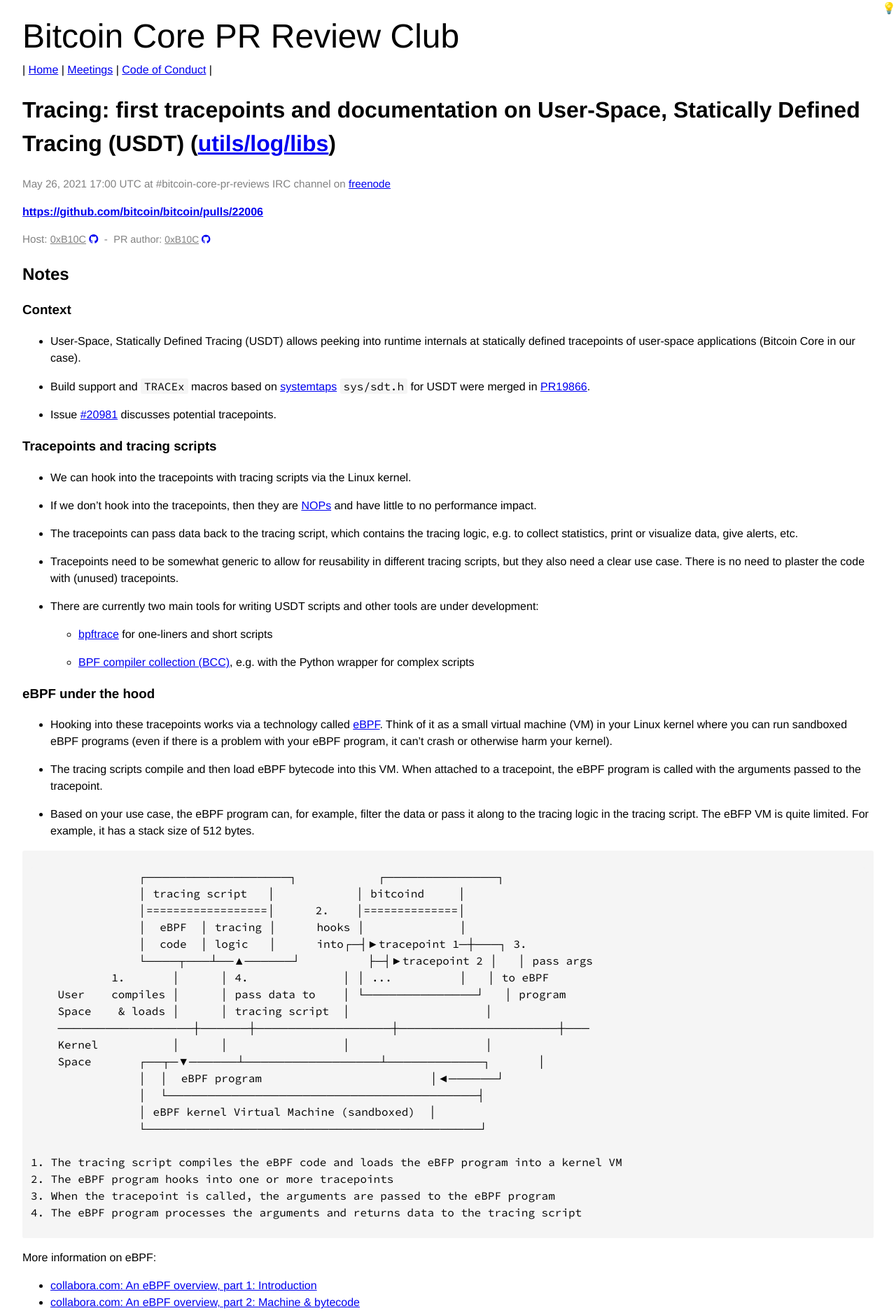
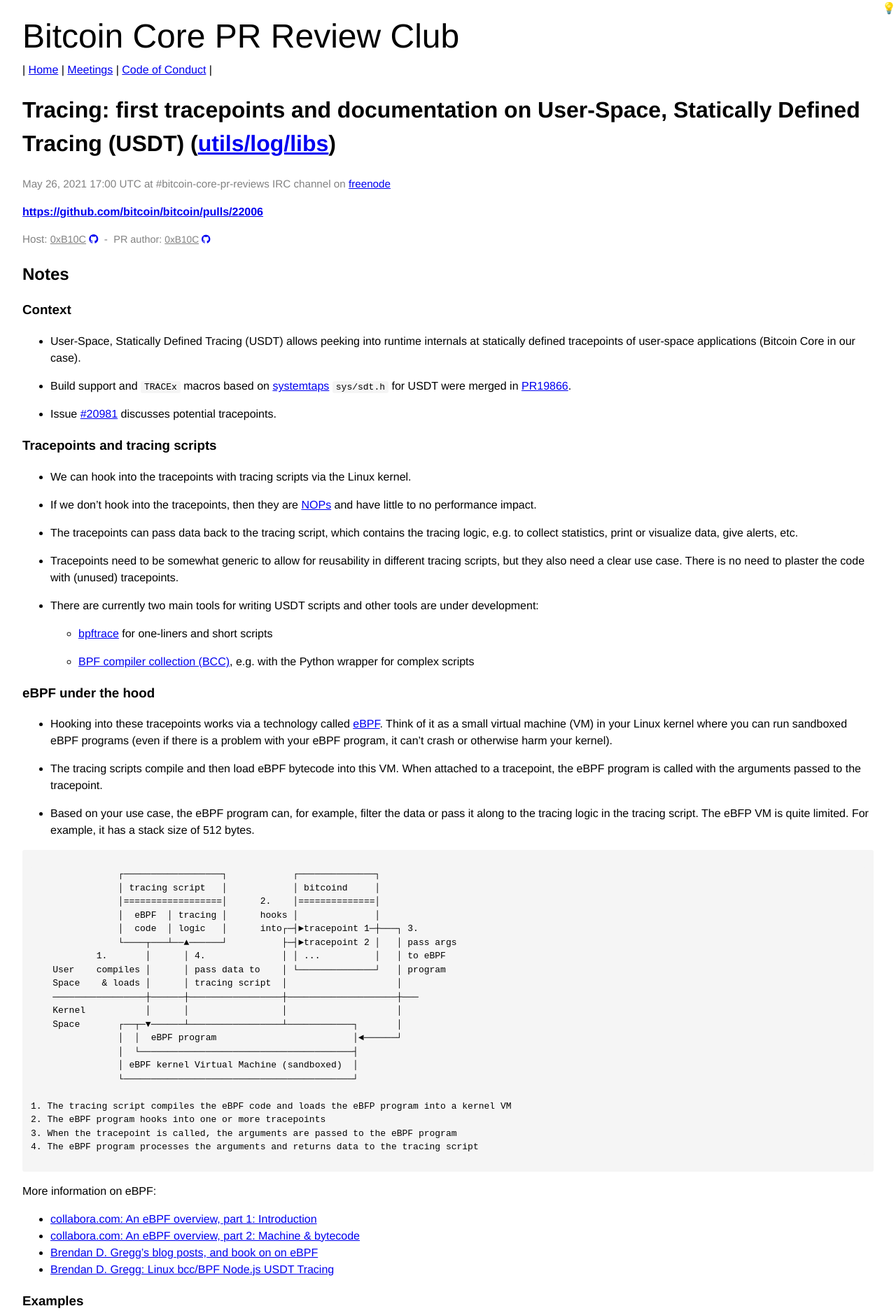
Before and after one commit to bitcoin-core-review-club/website, a Jekyll site: the page built from _posts/2021-05-26-#22006.md, in a window 1280 px wide. Shown: the top 1877 px of the page at 70% size. Built offline with Jekyll 4.4.1, drawn with Linux system fonts in a browser that asks for light colours.

Commit message:
Style code in monospace

```diff
--- a/assets/css/1-tools/_code.scss
+++ b/assets/css/1-tools/_code.scss
@@ -2,7 +2,7 @@
 code {
     border-radius: 3px;
     background-color: var(--code-bg-color);
-    font-family: "Source Code Pro";
+    font-family: monospace;
     margin-top: 1rem;
     margin-bottom: 1rem;
     line-height: 1.5;
--- a/assets/css/all.sass
+++ b/assets/css/all.sass
@@ -3,7 +3,7 @@
 
 //Typography
 $body-font: 'Helvetica', sans-serif
-$code-font: 'Source Code Pro', monospace
+$code-font: monospace
 
 //Colour Palette
 $sunc-yellow: #FEE04E
```
